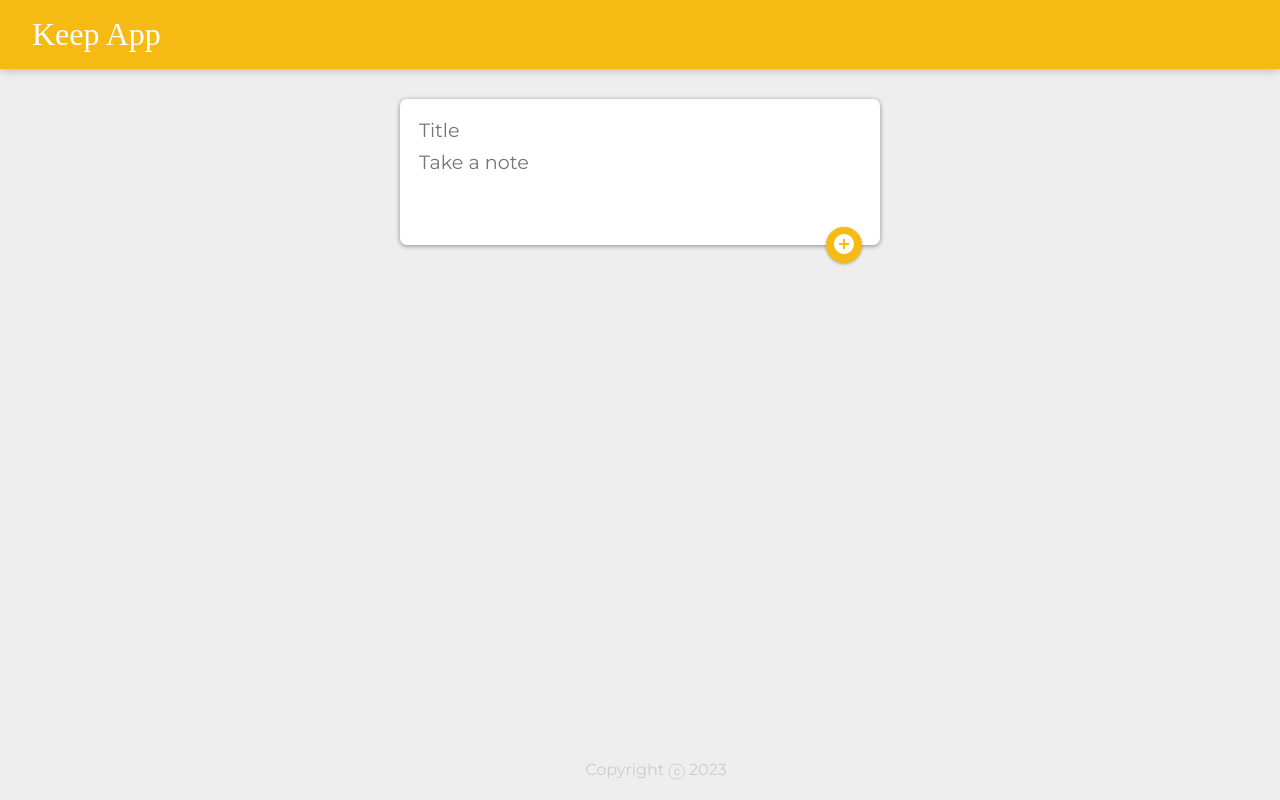
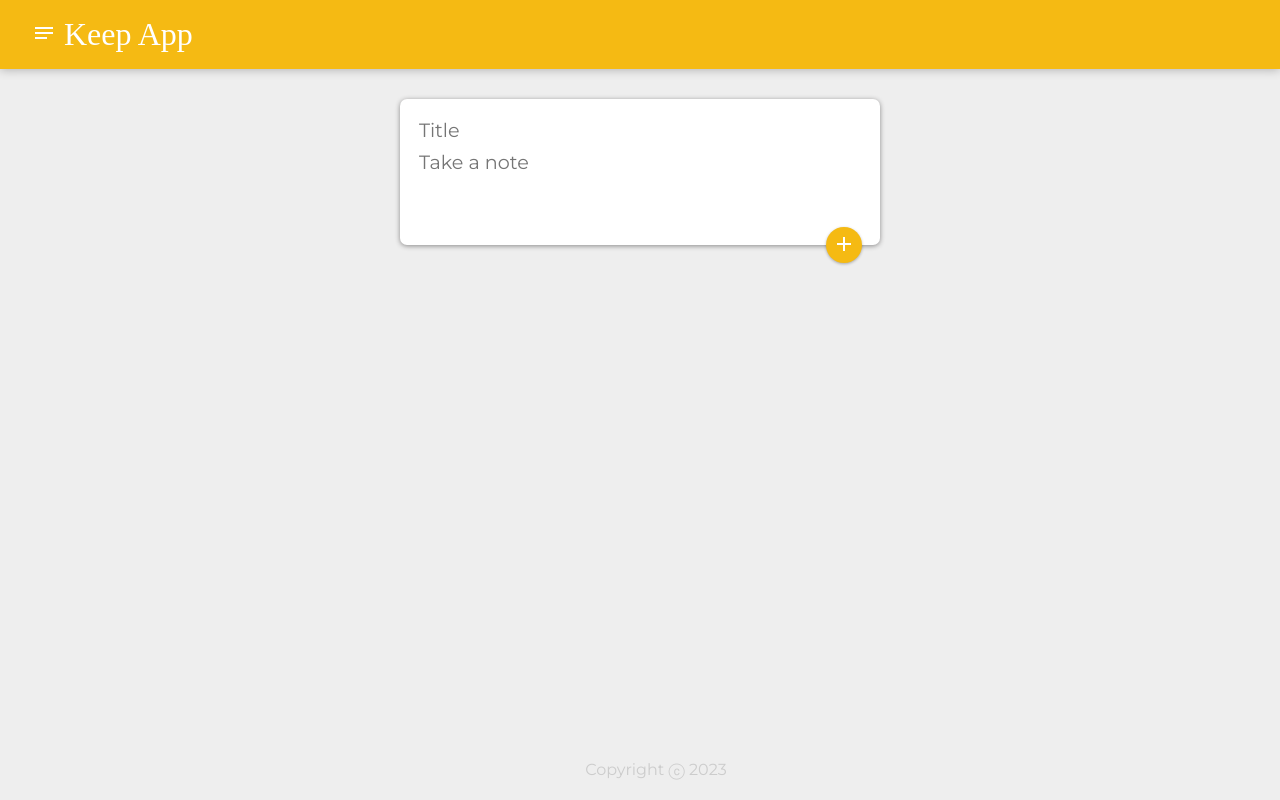
Before and after one commit to Praneeth003/keep_app_clone, a React (Create React App) app: page / in a window 1280 px wide. Built offline with nearby package versions, Linux system fonts and the light colour scheme; a web font is replaced by a local one.

Commit message:
UI changes

```diff
--- a/src/components/Create.jsx
+++ b/src/components/Create.jsx
@@ -1,5 +1,5 @@
 import React from "react";
-import AddCircleSharpIcon from '@mui/icons-material/AddCircleSharp';
+import AddIcon from '@mui/icons-material/Add';
 
 function Create(props) {
     const [note, setNote] = React.useState({
@@ -31,7 +31,7 @@ function Create(props) {
       <form>
         <input name="title" placeholder="Title" value = {note.title} onChange={recordInput}/>
         <textarea name="content" placeholder="Take a note" rows="3" value = {note.content} onChange = {recordInput}/>
-        <button onClick={handler}>< AddCircleSharpIcon /></button>
+        <button onClick={handler}>< AddIcon /></button>
       </form>
     </div>
   );
--- a/src/components/Header.jsx
+++ b/src/components/Header.jsx
@@ -1,9 +1,10 @@
 import React from "react";
+import NotesTwoToneIcon from '@mui/icons-material/NotesTwoTone';
 
 function Header() {
   return (
     <header>
-      <h1>Keep App</h1>
+      <h1>< NotesTwoToneIcon /> Keep App</h1>
     </header>
   );
 }
```
